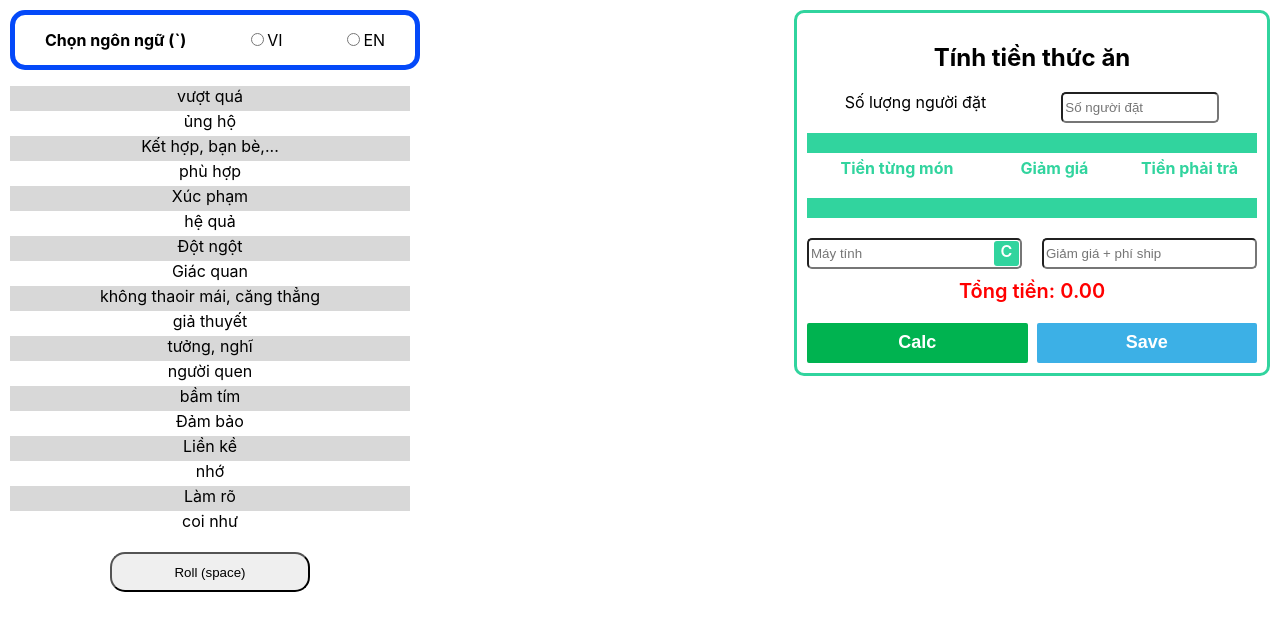
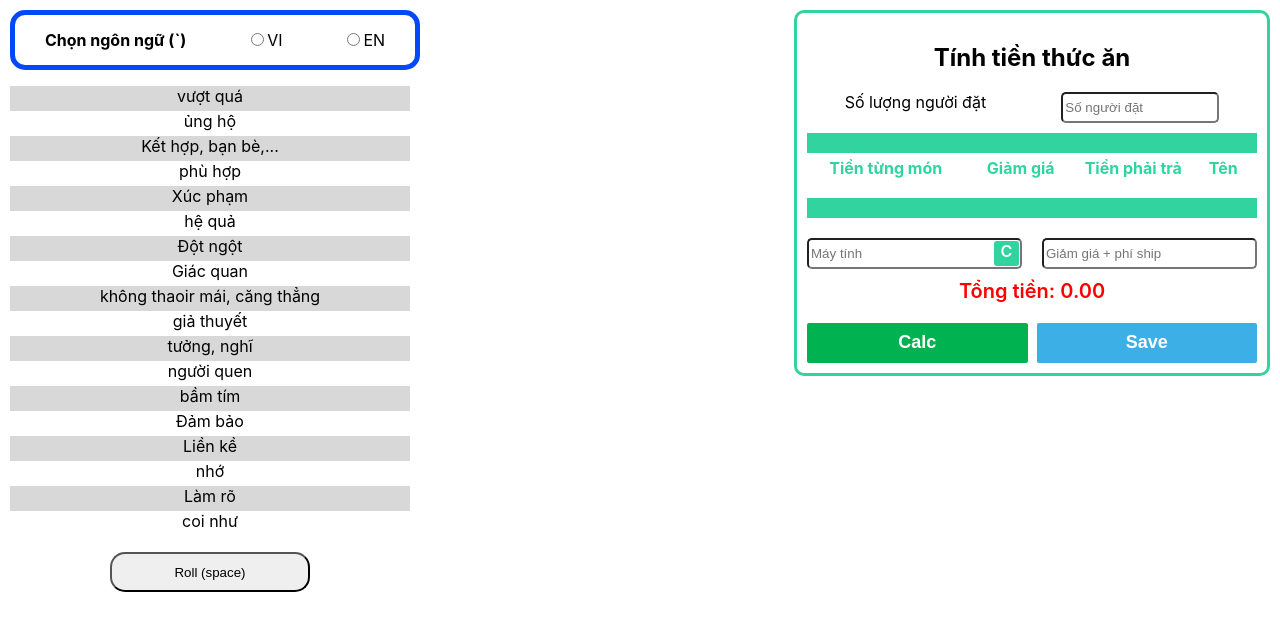
Before and after one commit to bisenosiay/learn-english, a React (Create React App) app: page / in a window 1280 px wide. Shown: the top 630 px of the page. Built offline with nearby package versions, Linux system fonts and the light colour scheme; the HTML template or start-up script is replaced by a standard one.

Commit message:
add rol name

```diff
--- a/src/container/Calc/Calc.jsx
+++ b/src/container/Calc/Calc.jsx
@@ -57,6 +57,7 @@ function CalcFood() {
                     <input className='cal_food_table_row_1' type='number' value={_detail[index]?.value || 0} onChange={(e) => changeInput(e.target?.value, index)} />
                     <span className='cal_food_table_row_2'>{_detail[index]?.dis || 0}</span>
                     <span className='cal_food_table_row_3'>{((_detail[index]?.value - _detail[index]?.dis) || 0).toFixed(2)}</span>
+                    <input className='cal_food_table_row_4' type='text' />
                 </div>
             )
         })
@@ -95,6 +96,7 @@ function CalcFood() {
                     <span className='cal_food_table_row_1'>Tiền từng món</span>
                     <span className='cal_food_table_row_2'>Giảm giá</span>
                     <span className='cal_food_table_row_3'>Tiền phải trả</span>
+                    <span className='cal_food_table_row_4'>Tên</span>
                 </div>
                 {returnArray(_person)}
             </div>
--- a/src/container/Calc/calc.css
+++ b/src/container/Calc/calc.css
@@ -108,15 +108,19 @@
 }
 
 .cal_food_table_row_1 {
-    width: 40%;
+    width: 35%;
 }
 
 .cal_food_table_row_2 {
-    width: 30%;
+    width: 25%;
 }
 
 .cal_food_table_row_3 {
-    width: 30%;
+    width: 25%;
+}
+
+.cal_food_table_row_4 {
+    width: 15%;
 }
 
 .div_middle {
```
